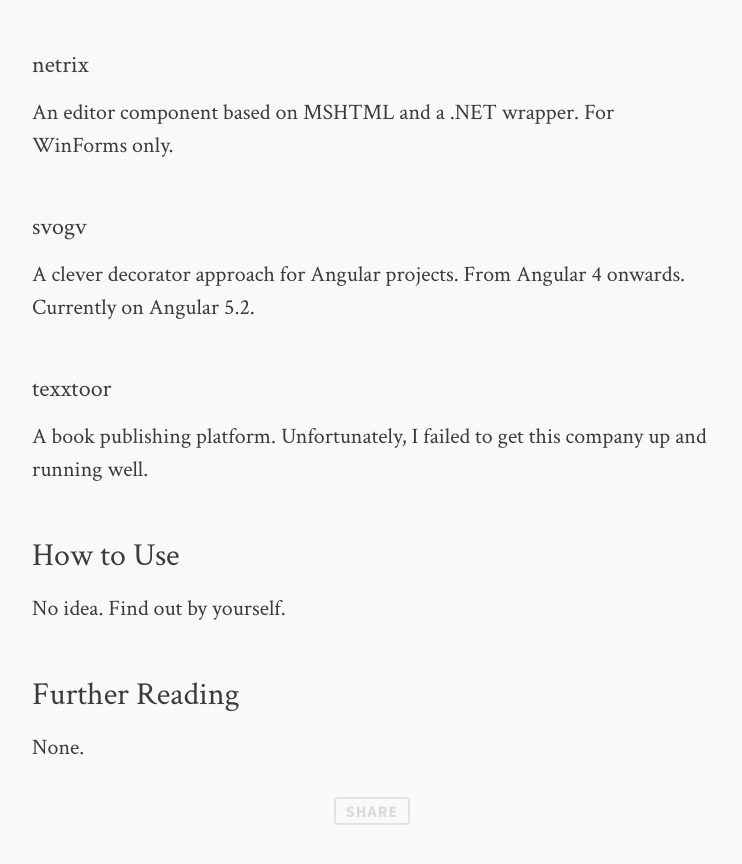
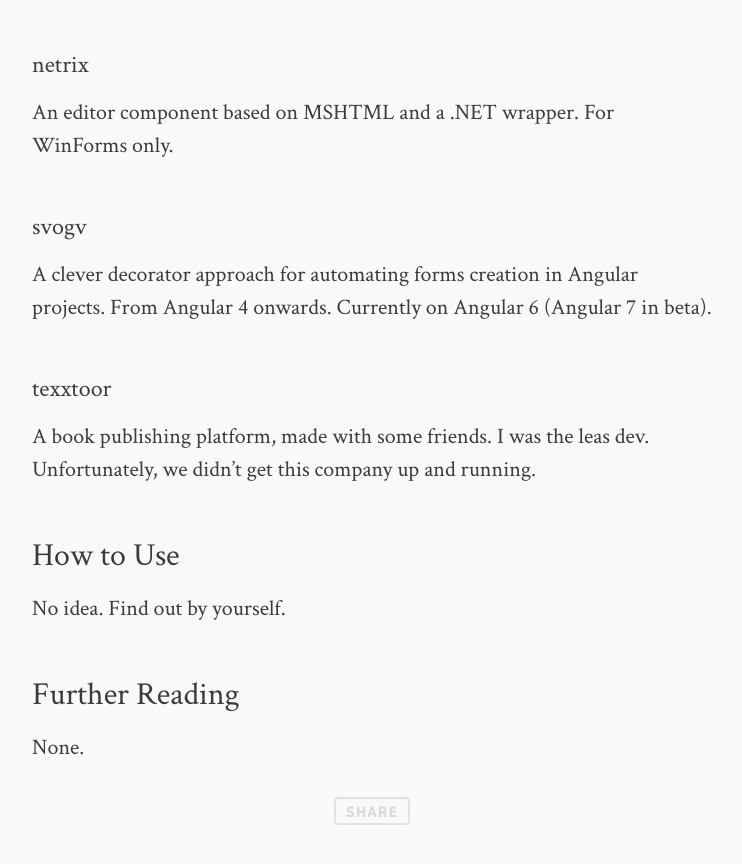
Before and after one commit to joergkrause/joergkrause.github.io, a Jekyll site: the page built from _posts/2018-05-10-my-projects.md, in a window 1280 px wide and 900 px high, scrolled down 952 px. Shown: the top 864 px of the window, without its empty margins (268-1010 px from the left). Built offline with Jekyll 4.4.1, drawn with Linux system fonts in a browser that asks for light colours; comment, search, counter and statistics services are not loaded.

Commit message:
Update 2018-05-10-my-projects.md

```diff
--- a/_posts/2018-05-10-my-projects.md
+++ b/_posts/2018-05-10-my-projects.md
@@ -23,11 +23,11 @@ An editor component based on MSHTML and a .NET wrapper. For WinForms only.
 
 #### svogv
 
-A clever decorator approach for Angular projects. From Angular 4 onwards. Currently on Angular 5.2.
+A clever decorator approach for automating forms creation in Angular projects. From Angular 4 onwards. Currently on Angular 6 (Angular 7 in beta).
 
 #### texxtoor
 
-A book publishing platform. Unfortunately, I failed to get this company up and running well.
+A book publishing platform, made with some friends. I was the leas dev. Unfortunately, we didn't get this company up and running.
 
 ### How to Use
 
```
